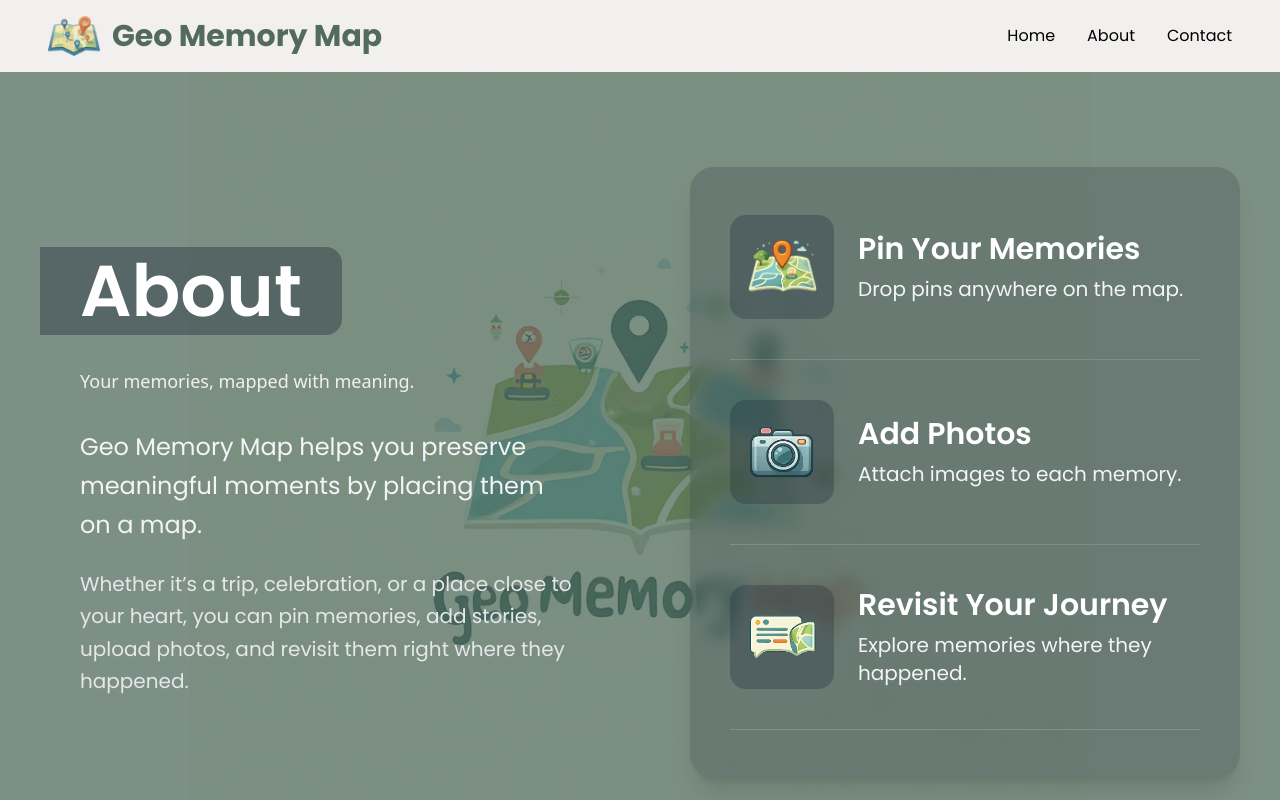
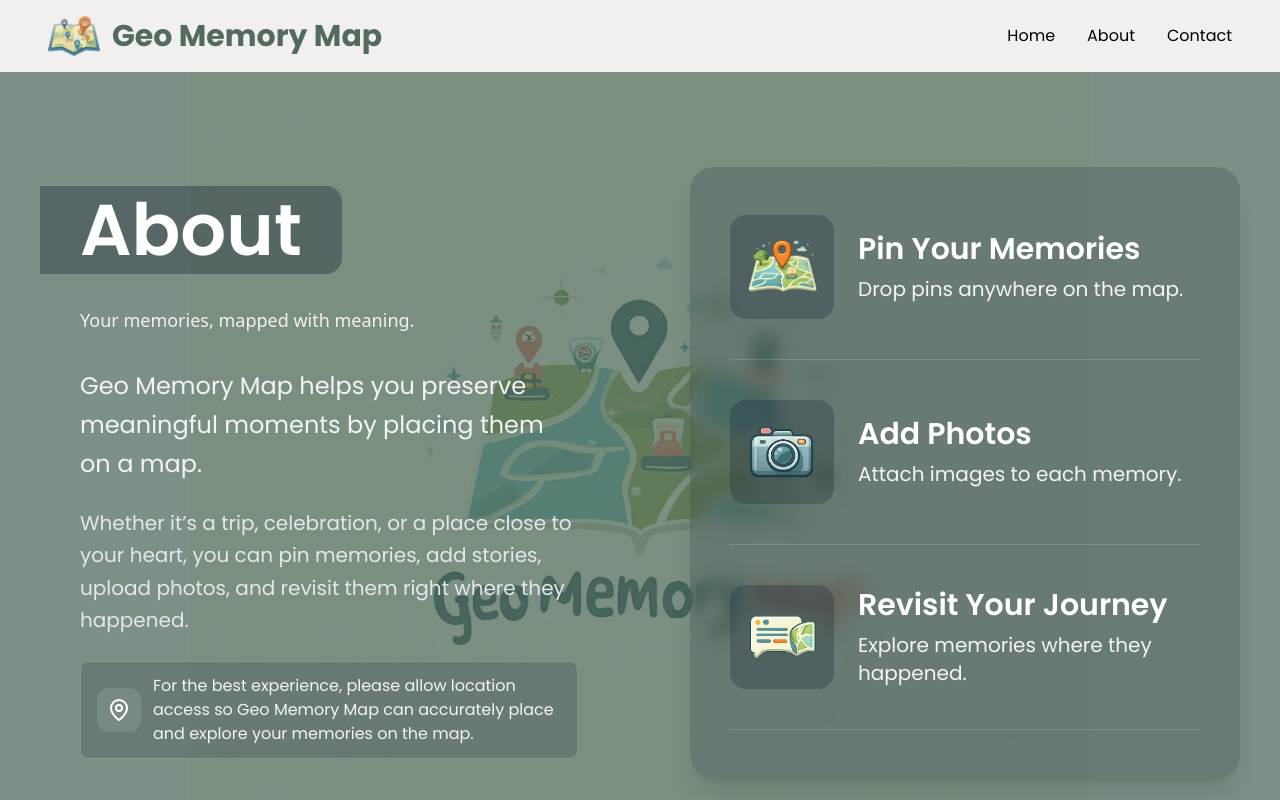
Before and after one commit to UCC-Batch-26/geomemorymap, a React (Vite) app in the folder apps/frontend/: page /about in a window 1280 px wide. Built offline with nearby package versions, Linux system fonts and the light colour scheme; no server answers.

Commit message:
style: add icons and details for about page

```diff
--- a/apps/frontend/src/modules/home/pages/about-page.jsx
+++ b/apps/frontend/src/modules/home/pages/about-page.jsx
@@ -1,6 +1,7 @@
 import mapIcon from '@/assets/map-icon.png';
 import cameraIcon from '@/assets/camera-icon.png';
 import memoryIcon from '@/assets/memory-icon.png';
+import { MapPin } from 'lucide-react';
 
 function AboutPage() {
   return (
@@ -23,6 +24,16 @@ function AboutPage() {
                 Whether it’s a trip, celebration, or a place close to your heart, you can pin memories, add stories,
                 upload photos, and revisit them right where they happened.
               </p>
+
+              <div className="mt-4 flex items-center gap-3 rounded-lg bg-gray-800/20 px-4 py-3 backdrop-blur-sm border border-white/20">
+                <div className="rounded-xl bg-white/10 p-2.5">
+                  <MapPin className="h-6 w-6 text-white" strokeWidth={2} />
+                </div>
+                <p className="text-gray-100 text-sm md:text-base font-display">
+                  For the best experience, please allow location access so Geo Memory Map
+                  can accurately place and explore your memories on the map.
+                </p>
+              </div>
             </div>
           </div>
 
```
